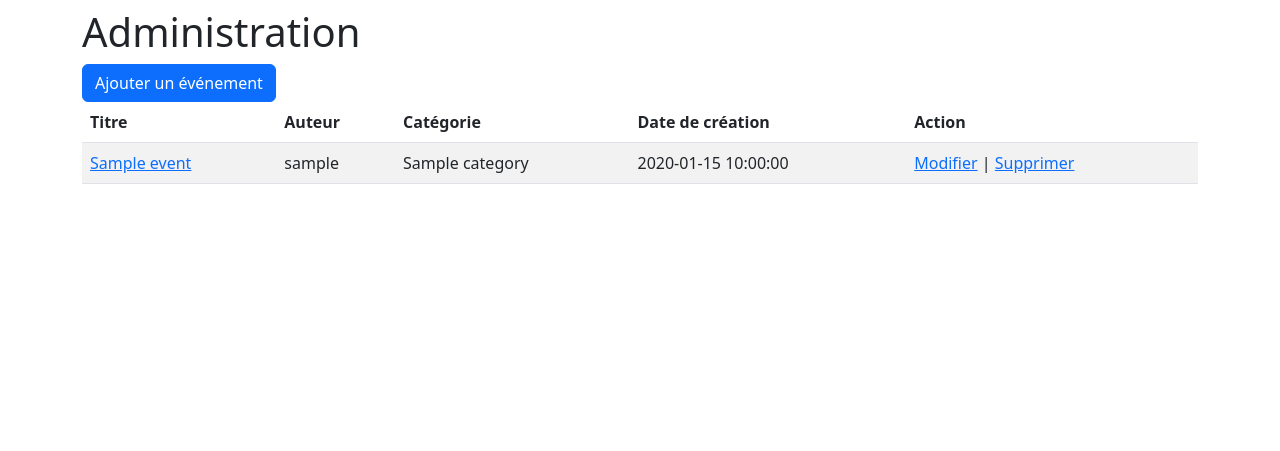
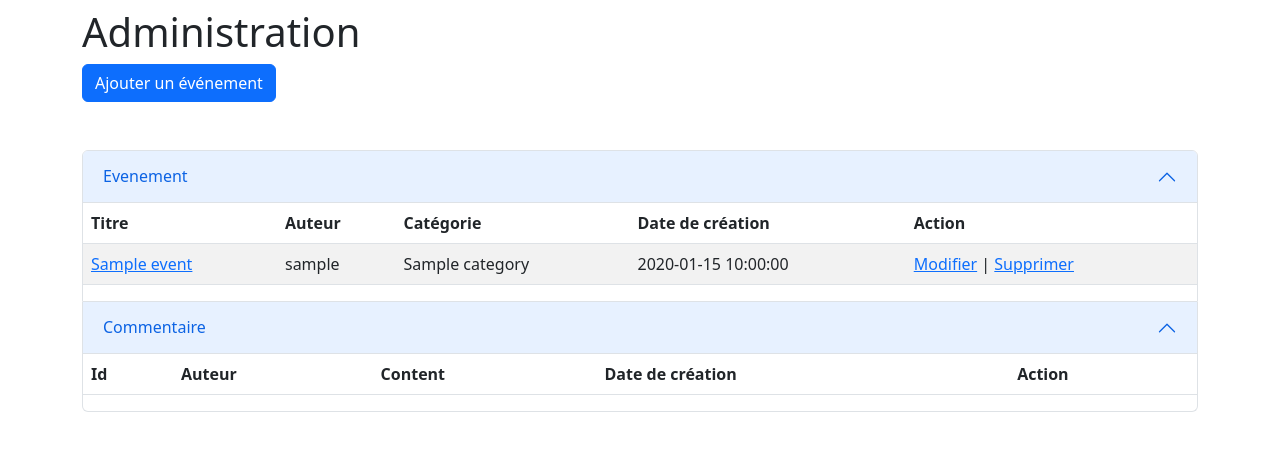
Before and after one commit to SamuelMeline/Mini_projet_with_Aledorian_-_Baptiste, a PHP site: page /index.php/admin in a window 1280 px wide. Shown: the part 56-507 px from the top of the page. Run offline with PHP 8.4, Linux system fonts and the light colour scheme; tables that the repository leaves empty or names only in its code hold one stand-in row (values such as "Sample post"); data that the repository does not hold is empty.

Commit message:
add accordion menu admin.phtml

```diff
--- a/mini_projet/framework/App/Views/admin.phtml
+++ b/mini_projet/framework/App/Views/admin.phtml
@@ -4,7 +4,19 @@
     <a href="<?= url('/events/create') ?>" class="btn btn-primary">Ajouter un événement</a>
 </nav>
 
+
+
+<div class="accordion my-5" id="accordionAdmin">
+    <div class="accordion-item">
+        <h2 class="accordion-header" id="eventHeading">
+        <button class="accordion-button" type="button" data-bs-toggle="collapse" data-bs-target="#collapseEvent" aria-expanded="true" aria-controls="collapseEvent">
+            Evenement
+        </button>
+        </h2>
+        <div id="collapseEvent" class="accordion-collapse collapse show" aria-labelledby="eventHeading" data-bs-parent="#accordionAdmin">
+
             <table class="table table-striped">
+
                 <thead>
                         <tr>
                             <th>Titre</th>
@@ -14,6 +26,7 @@
                             <th>Action</th>
                         </tr>
                     </thead>
+
                     <tbody>
                         <?php foreach ($events as $event): ?>
                             <tr>
@@ -29,3 +42,45 @@
                         <?php endforeach ?>
                     </tbody>
             </table>
+        </div>
+    </div>
+
+    <div class="accordion-item">
+        <h2 class="accordion-header" id="commentHeading">
+        <button class="accordion-button" type="button" data-bs-toggle="collapse" data-bs-target="#collapseComment" aria-expanded="true" aria-controls="collapseComment">
+            Commentaire
+        </button>
+        </h2>
+        <div id="collapseComment" class="accordion-collapse collapse show" aria-labelledby="eventHeading" data-bs-parent="#accordionAdmin">
+
+            <table class="table table-striped">
+
+                <thead>
+                        <tr>
+                            <th>Id</th>
+                            <th>Auteur</th>
+                            <th>Content</th>
+                            <th>Date de création</th>
+                            <th>Action</th>
+                        </tr>
+                    </thead>
+
+                    <tbody>
+                        <?php foreach ($comments as $comment): ?>
+                            <tr>
+                                <td><a href="<?=url('/event?id='.$comment['id'] ) ?>"><?= htmlspecialchars($comment['id']) ?></a></td>
+                                <td><?= htmlspecialchars($comment['username']) ?></td>
+                                <td><?= htmlspecialchars($comment['name']) ?></td>
+                                <td><?= htmlspecialchars($comment['content']) ?></td>
+                                <td><?= htmlspecialchars($comment['created_at']) ?></td>
+                                <td>
+                                    <a href="<?= url('/edit?id=' . $comment['id']) ?>">Modifier</a> |
+                                    <a href="<?= url('/events/delete?id=' . $comment['id']) ?>">Supprimer</a>
+                                </td>
+                            </tr>
+                        <?php endforeach ?>
+                    </tbody>
+            </table>
+        </div>
+    </div>
+</div>
--- a/mini_projet/framework/App/Views/layout.phtml
+++ b/mini_projet/framework/App/Views/layout.phtml
@@ -24,15 +24,16 @@
                             <li class="nav-item">
                                 <a class="nav-link" href="<?= url('/admin') ?>">Administration</a>
                             </li>
-                            <li class="nav-item">
-                                <a class="nav-link" href="<?= url('/logout') ?>">Déconnexion</a>
-                            </li>
-                            <?php if ($user->isAuthenticated()): ?>
+                        <?php if ($user->isAuthenticated()): ?>
                             <li class="nav-item">
                                 <a class="nav-link" href="<?= url('/register') ?>">Inscription</a>
                             </li>
                             <li class="nav-item">
                                 <a class="nav-link" href="<?= url('/login') ?>">Connexion</a>
+                            </li>
+                        <?php else : ?>
+                            <li class="nav-item">
+                                <a class="nav-link" href="<?= url('/logout') ?>">Déconnexion</a>
                             </li>
                         <?php endif ?>
                     </ul>
@@ -50,5 +51,7 @@
     <main class="container my-2">
         <?php require $template ?>
     </main>
+
+    <script src="https://cdn.jsdelivr.net/npm/bootstrap@5.2.1/dist/js/bootstrap.bundle.min.js" integrity="sha384-u1OknCvxWvY5kfmNBILK2hRnQC3Pr17a+RTT6rIHI7NnikvbZlHgTPOOmMi466C8" crossorigin="anonymous"></script>
 </body>
 </html>
```
Also changed, not shown: mini_projet/readme.md. Lines whose indentation alone changed are shown as unchanged.
